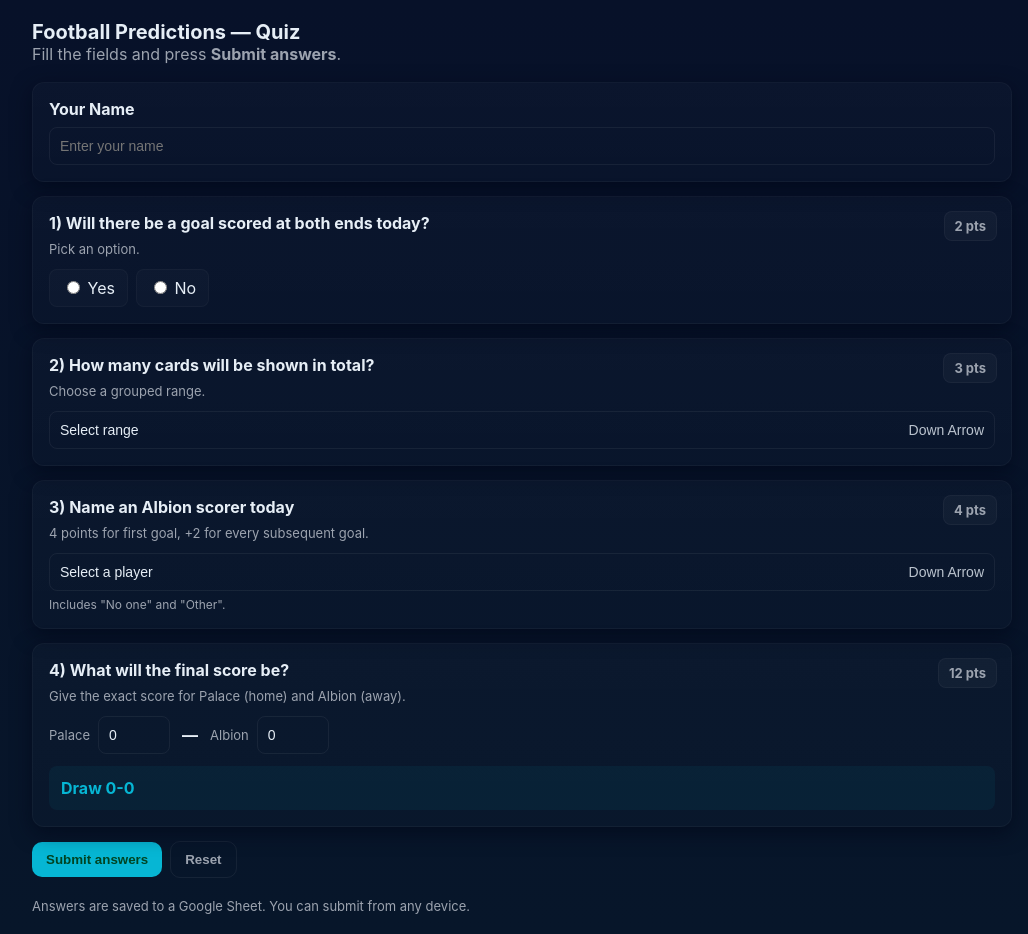
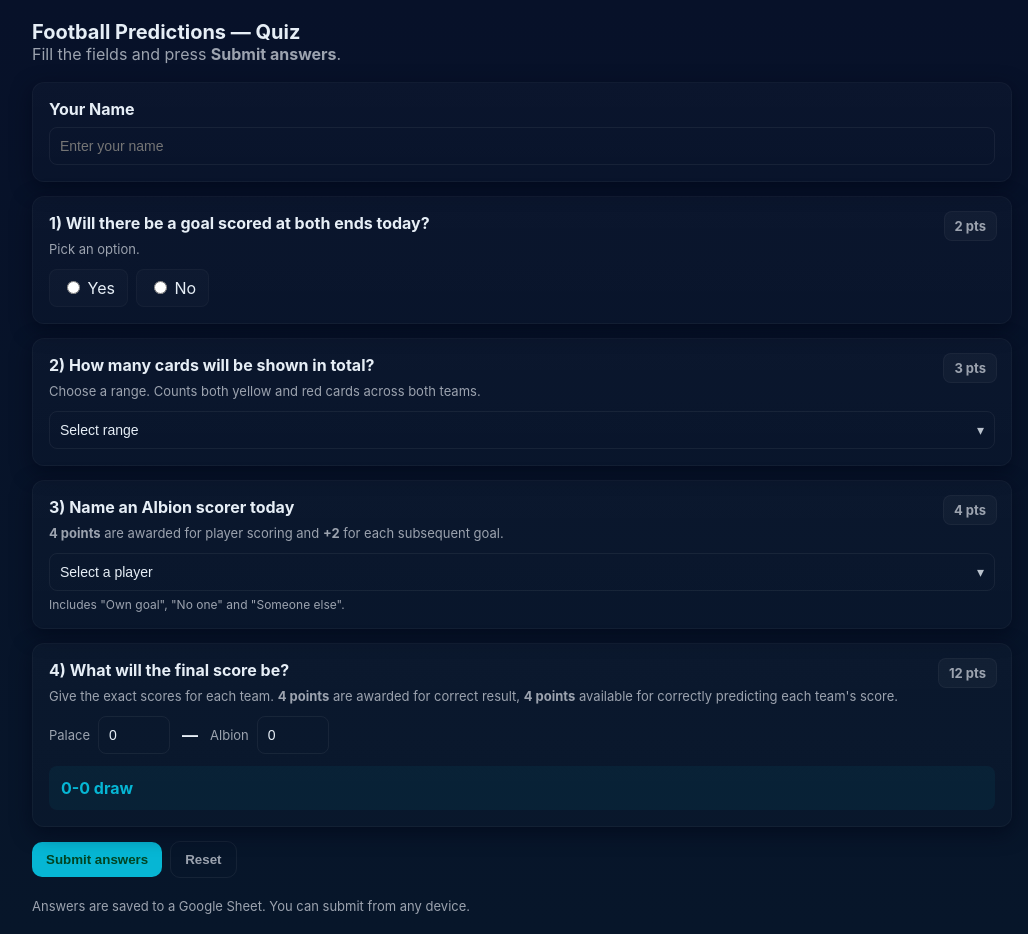
Before and after one commit to williamjackson100/wj, a plain HTML site: page index.html in a window 1280 px wide. Shown: the whole page, without its empty margins (118-1146 px from the left). Drawn offline with Linux system fonts and the light colour scheme.

Commit message:
Update index.html

```diff
--- a/index.html
+++ b/index.html
@@ -112,11 +112,11 @@
   <section class="card" id="q2">
     <div class="points-badge">3 pts</div>
     <label class="question">2) How many cards will be shown in total?</label>
-    <div class="muted">Choose a grouped range.</div>
+    <div class="muted">Choose a range. Counts both yellow and red cards across both teams.</div>
     <div style="margin-top:12px" class="custom-select" id="cardsCustom">
       <button type="button" class="cs-button" id="cardsButton">
-        <span class="label"><span id="cardsSelectedText">Select range</span></span>
-        <span style="opacity:0.8">Down Arrow</span>
+        <span class="label"><span id="cardsSelectedText">Select a range</span></span>
+        <span style="opacity:0.8">▾</span>
       </button>
       <div class="cs-options" id="cardsOptions" style="display:none"></div>
     </div>
@@ -126,25 +126,25 @@
   <section class="card" id="q3">
     <div class="points-badge">4 pts</div>
     <label class="question">3) Name an Albion scorer today</label>
-    <div class="muted">4 points for first goal, +2 for every subsequent goal.</div>
+    <div class="muted"><b>4 points</b> are awarded for player scoring and <b>+2</b> for each subsequent goal.</div>
     <div style="margin-top:12px" class="custom-select" id="scorerCustom">
       <button type="button" class="cs-button" id="scorerButton">
         <span class="label"><img class="flag" id="scorerSelectedFlag" src="" alt="" style="display:none;"><span id="scorerSelectedText">Select a player</span></span>
-        <span style="opacity:0.8">Down Arrow</span>
+        <span style="opacity:0.8">▾</span>
       </button>
       <div class="cs-options" id="scorerOptions" style="display:none"></div>
     </div>
     <div id="otherPlayerDiv" style="display:none;margin-top:10px">
       <input type="text" id="otherPlayerInput" placeholder="Type the player's name here (Other)" style="width:100%; padding:10px; border-radius:8px; border:1px solid rgba(255,255,255,0.06); background:transparent; color:inherit;" />
     </div>
-    <div class="small-muted">Includes "No one" and "Other".</div>
+    <div class="small-muted">Includes "Own goal", "No one" and "Someone else".</div>
   </section>
 
   <!-- Q4 -->
   <section class="card" id="q4">
     <div class="points-badge">12 pts</div>
     <label class="question">4) What will the final score be?</label>
-    <div class="muted">Give the exact score for Palace (home) and Albion (away).</div>
+    <div class="muted">Give the exact scores for each team. <b>4 points</b> are awarded for correct result, <b>4 points</b> available for correctly predicting each team's score.</div>
     <div class="row" style="margin-top:12px;gap:12px;align-items:center">
       <div class="score-input">
         <label class="muted" for="homeScore">Palace</label>
@@ -200,6 +200,7 @@ document.addEventListener('DOMContentLoaded', () => {
     { value: 'Adam Webster', label: 'Adam Webster', flag: 'gb-eng' },
     { value: 'Danny Welbeck', label: 'Danny Welbeck', flag: 'gb-eng' },
     { value: 'Mats Wieffer', label: 'Mats Wieffer', flag: 'nl' },
+    { value: 'Own goal', label: 'Own goal', flag: null},
     { value: 'Other', label: 'Other (please type)', flag: null },
     { value: 'No one', label: 'No one', flag: null }
   ];
@@ -230,7 +231,7 @@ document.addEventListener('DOMContentLoaded', () => {
     let text = '';
     if (h > a) text = `Palace win ${h}-${a}`;
     else if (h < a) text = `Brighton win ${a}-${h}`;
-    else text = `Draw ${h}-${a}`;
+    else text = `${h}-${a} draw`;
     predictedOutcomeEl.textContent = text;
   }
 
```
